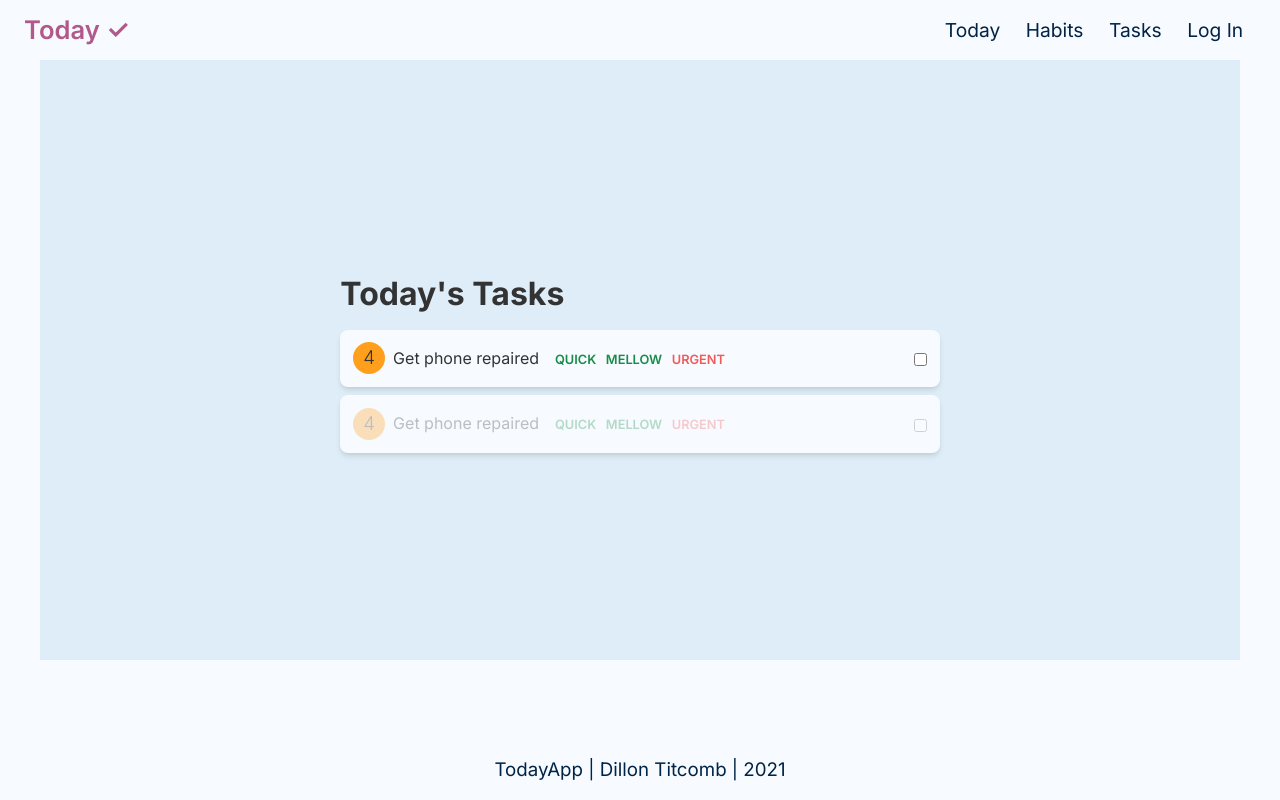
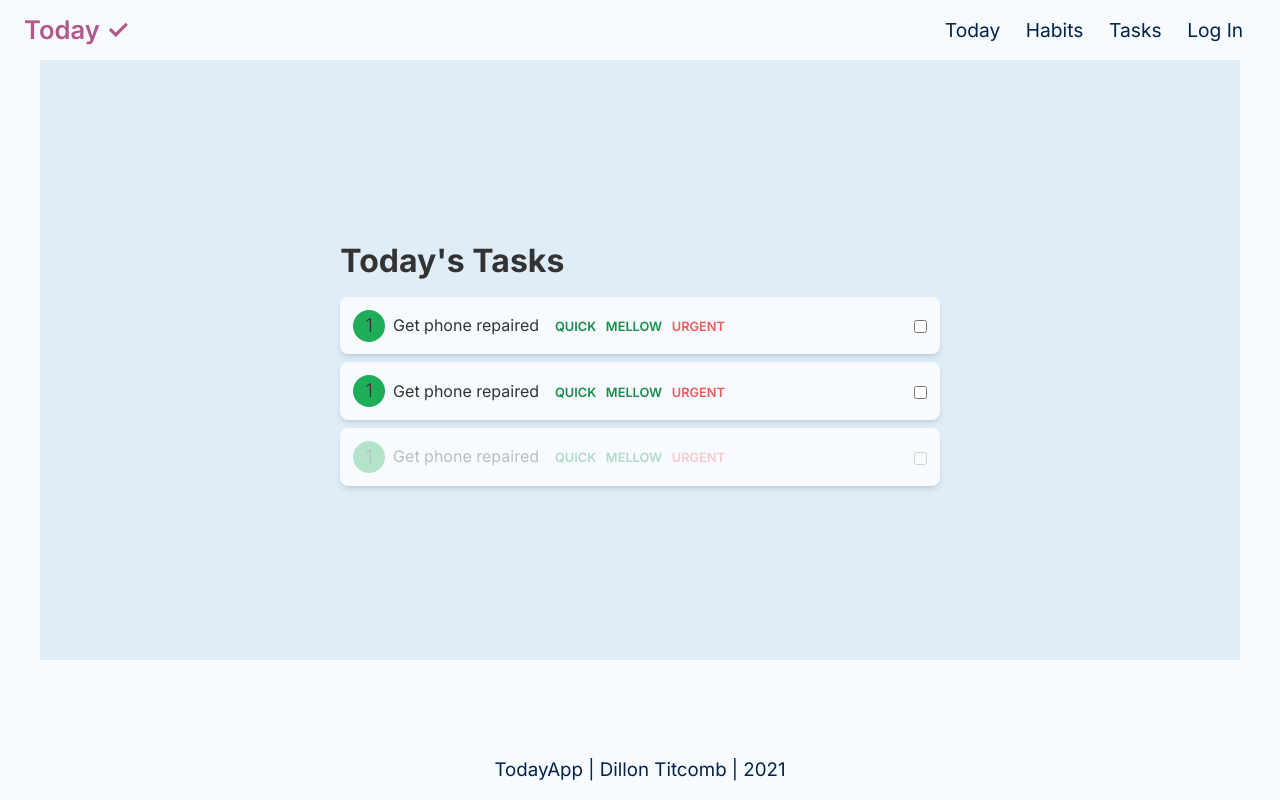
Before and after one commit to dillontitcomb/today, a Next.js app: page /styles/newlists in a window 1280 px wide. Built offline with nearby package versions, Linux system fonts and the light colour scheme; no server answers.

Commit message:
add edit and delete buttons in task accordion.

```diff
--- a/components/layout/Accordion.js
+++ b/components/layout/Accordion.js
@@ -1,5 +1,5 @@
 import styled from 'styled-components';
-import { ListItem } from './Lists';
+import { SeparatedListItem } from './Lists';
 import { useState } from 'react';
 import { faAngleRight } from '@fortawesome/free-solid-svg-icons';
 import { FontAwesomeIcon } from '@fortawesome/react-fontawesome';
@@ -22,6 +22,9 @@ const StyledAccordion = styled.div`
     max-height: 0px;
     transition: max-height 0.5s cubic-bezier(0, 1, 0, 1);
   }
+  &:hover {
+    cursor: pointer;
+  }
 `;
 const Header = styled.div`
   display: flex;
@@ -30,7 +33,7 @@ const Header = styled.div`
   align-items: center;
 `;
 const OpenChevron = styled.div`
-  padding-left: 0.2rem;
+  padding-left: 1rem;
   margin: 0 0.5rem 0 0;
 `;
 const Details = styled.div``;
@@ -43,13 +46,12 @@ export default function Accordion(props) {
     setIsActive(!isActive);
   }
 
-  // TODO: Make sure the toggleAccordion click handler allows for buttons in the Details section of the accordion to be clicked.
-
   return (
-    <ListItem>
+    <SeparatedListItem>
       <StyledAccordion onClick={toggleAccordion}>
         <Header className='header' aria-expanded={isActive}>
           <span>{props.title}</span>
+          {props.hasChevron ? (
             <OpenChevron>
               <FontAwesomeIcon
                 className='icon'
@@ -57,11 +59,14 @@ export default function Accordion(props) {
                 aria-expanded={isActive}
               />
             </OpenChevron>
+          ) : (
+            ''
+          )}
         </Header>
         <Details className='details' aria-expanded={!isActive}>
           {props.children}
         </Details>
       </StyledAccordion>
-    </ListItem>
+    </SeparatedListItem>
   );
 }
--- a/components/layout/Buttons.js
+++ b/components/layout/Buttons.js
@@ -85,6 +85,21 @@ export const Button = styled.button`
   }
 `;
 
+export const DeleteButton = styled(Button)`
+  background-color: ${(props) => props.theme.colors.danger};
+  color: ${(props) => props.theme.colors.lightText};
+  &:hover {
+    background-color: ${(props) => props.theme.colors.dangerDulled};
+  }
+`;
+export const SuccessButton = styled(Button)`
+  background-color: ${(props) => props.theme.colors.success};
+  color: ${(props) => props.theme.colors.lightText};
+  &:hover {
+    background-color: ${(props) => props.theme.colors.successLight};
+  }
+`;
+
 export const OutlineButton = styled.button`
   font-size: ${(props) => (props.small ? 0.8 : props.large ? 1.2 : 1)}rem;
   padding: ${(props) => (props.small ? 0.3 : props.large ? 0.7 : 0.5)}rem;
--- a/components/tasks/tasksList/TasksList.js
+++ b/components/tasks/tasksList/TasksList.js
@@ -10,7 +10,11 @@ export default function TasksList({ tasks }) {
       {tasks.length > 0 &&
         tasks.map((task) => {
           return (
-            <Accordion title={<TaskTitle task={task} />} key={task._id}>
+            <Accordion
+              hasChevron
+              title={<TaskTitle task={task} />}
+              key={task._id}
+            >
               <TaskDetails task={task}></TaskDetails>
             </Accordion>
           );
--- /dev/null
+++ b/components/tasks/tasksList/detailedTask/DetailedTaskButtons.js
@@ -0,0 +1,26 @@
+import styled from 'styled-components';
+import { Button, DeleteButton } from '../../../layout/Buttons';
+
+const ButtonContainer = styled.div`
+  padding: 0.5rem 0 0 0;
+  display: grid;
+  grid-template-columns: 1fr 1fr;
+  grid-gap: 0.5rem;
+`;
+
+export default function DetailedTaskButtons({ task }) {
+  function handleButtonClick(e) {
+    console.log(`Trying to edit/delete ${task.name}`);
+    // Stop propagation is necessary to prevent the accordion from closing when the button is clicked.
+    e.stopPropagation();
+  }
+
+  return (
+    <ButtonContainer>
+      <Button onClick={handleButtonClick}>Edit Task</Button>
+      <DeleteButton buttonstyle='secondary' onClick={handleButtonClick}>
+        Delete Task
+      </DeleteButton>
+    </ButtonContainer>
+  );
+}
--- a/pages/styles/newlists.js
+++ b/pages/styles/newlists.js
@@ -1,13 +1,15 @@
 import styled from 'styled-components';
 import DetailedTask from '../../components/tasks/tasksList/detailedTask/DetailedTask';
+import DetailedTaskButtons from '../../components/tasks/tasksList/detailedTask/DetailedTaskButtons';
 import CompletedDetailedTask from '../../components/tasks/tasksList/detailedTask/CompletedDetailedTask';
 import {
   SeparatedList,
   SeparatedListItem,
 } from '../../components/layout/Lists';
+import Accordion from '../../components/layout/Accordion';
 
 const exampleTask = {
-  score: 4,
+  score: 1,
   _id: 'fakeId',
   name: 'Get phone repaired',
   urgency: 3,
@@ -35,6 +37,10 @@ export default function newlists(params) {
         <SeparatedListItem>
           <DetailedTask task={exampleTask}></DetailedTask>
         </SeparatedListItem>
+
+        <Accordion title={<DetailedTask task={exampleTask}></DetailedTask>}>
+          <DetailedTaskButtons task={exampleTask}></DetailedTaskButtons>
+        </Accordion>
         <SeparatedListItem>
           <CompletedDetailedTask task={exampleTask}></CompletedDetailedTask>
         </SeparatedListItem>
```
Also changed, not shown: components/tasks/tasksList/TaskDetailsActions.js (+1 -16 lines). Lines whose indentation alone changed are shown as unchanged.
